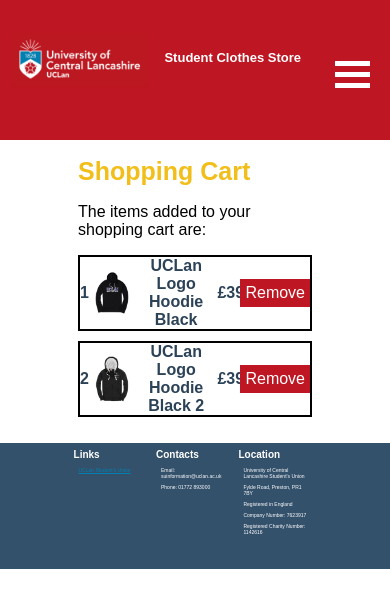
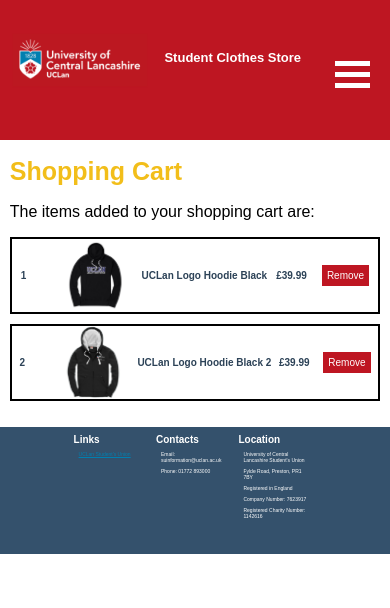
Before and after one commit to fentonseel/seel-fenton_20863245_assignment-one, a PHP site: page /cart.html in a window 390 px wide. Shown: the top 608 px of the page. Run offline with PHP 8.4, Linux system fonts and the light colour scheme.

Commit message:
cart.html and cart.js now work together in order to show the user their shopping cart

```diff
--- a/formats.css
+++ b/formats.css
@@ -206,6 +206,7 @@ body
     justify-content: center;
     align-items: flex-start;
     gap: 16px;
+    flex-grow: 0;
 }
 
 .product-img
@@ -415,6 +416,11 @@ body
     color: var(--red);
 }
 
+.empty-cart
+{
+
+}
+
 @media only screen and (max-width: 1020px)
 {
     .video
@@ -476,6 +482,27 @@ body
         width: 80%;
     }
 
+    .cart-price
+    {
+        font-size: 14px;
+    }
+
+    .cart-prod
+    {
+        font-size: 14px;
+    }
+
+    .item-num
+    {
+        font-size: 14px;
+    }
+
+    .remove
+    {
+        font-size: 14px;
+    }
+
+
     @media only screen and (max-width: 592px)
     {
         .video
@@ -523,6 +550,31 @@ body
         .home-content
         {
             font-size: 15px;
+        }
+
+        .cart-price
+        {
+            font-size: 12px;
+        }
+
+        .cart-prod
+        {
+            font-size: 12px;
+        }
+
+        .item-num
+        {
+            font-size: 12px;
+        }
+
+        .remove
+        {
+            font-size: 12px;
+        }
+
+        .cart
+        {
+            width: 95%;
         }
         @media only screen and (max-width: 490px)
         {
@@ -573,6 +625,25 @@ body
                 font-size: 13px;
             }
 
+            .cart-price
+            {
+                font-size: 10px;
+            }
+
+            .cart-prod
+            {
+                font-size: 10px;
+            }
+
+            .item-num
+            {
+                font-size: 10px;
+            }
+
+            .remove
+            {
+                font-size: 10px;
+            }
             @media only screen and (max-width: 415px)
             {
                 .video
```
